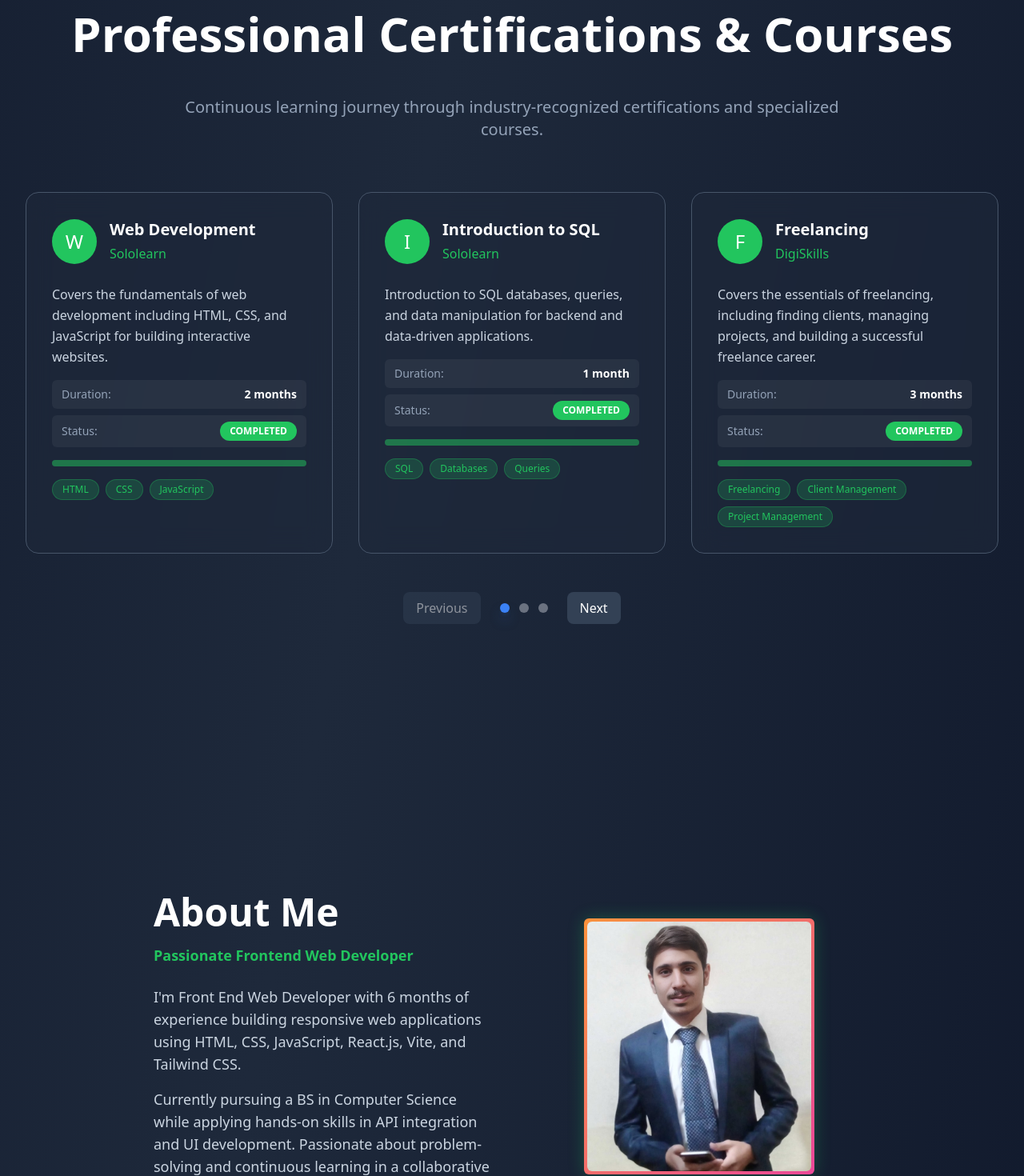
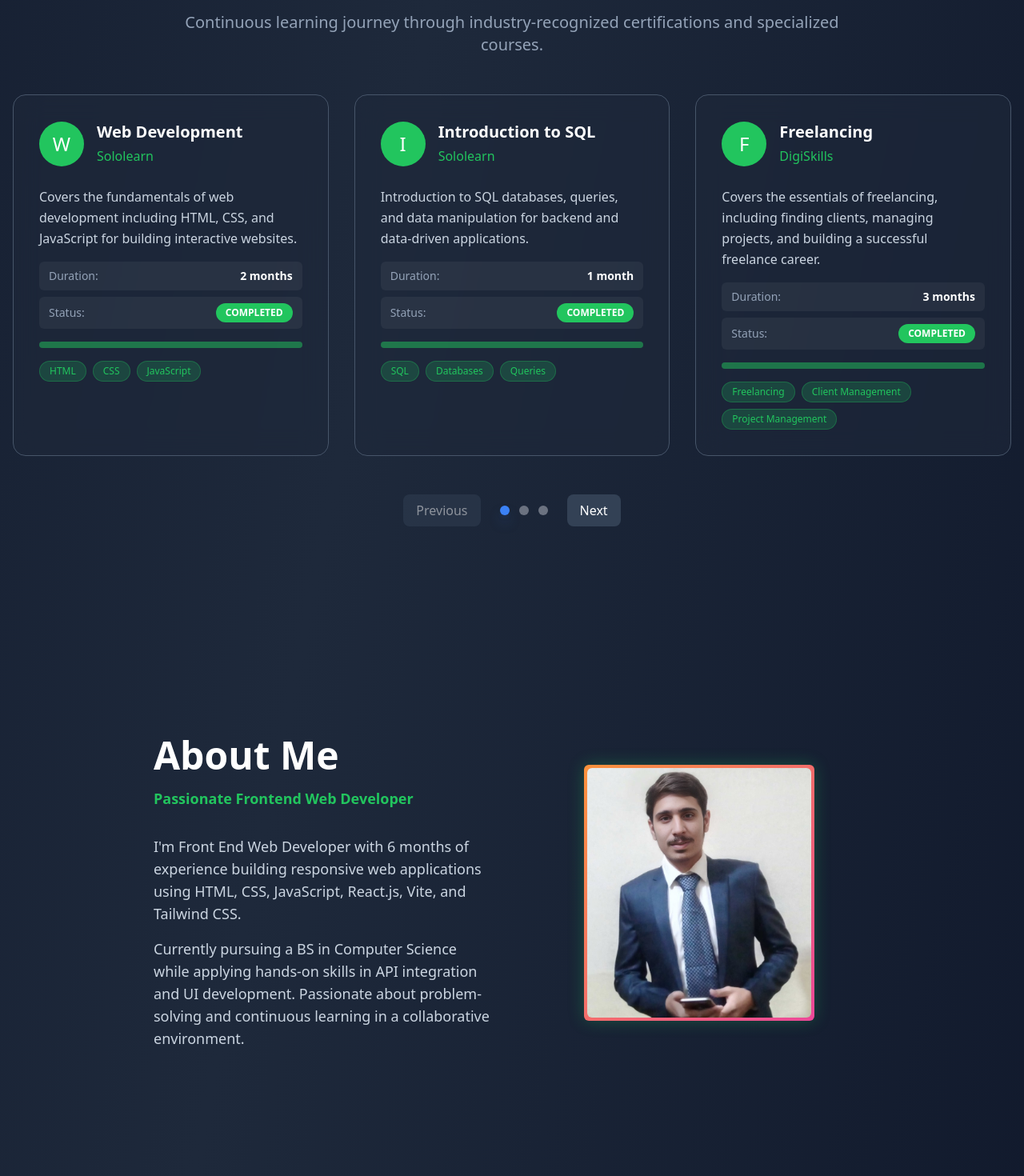
Before and after one commit to AdnanSaqib123/adnans-showcase, a React (Vite) app: page / in a window 1280 px wide. Shown: the part 3620-5090 px from the top of the page at 80% size. Built offline with nearby package versions, Linux system fonts and the light colour scheme.

Commit message:
modified design

```diff
--- a/src/assets/data.js
+++ b/src/assets/data.js
@@ -1,5 +1,6 @@
 import profile1 from './images/profile1.jpg';
-// import profile2 from './images/profile2.jpg'; // Add more as needed
+import school from './images/school.jpg';
+import university from './images/university.jpg';
 
 // This is the data for the projects section
 export const projects = [
@@ -135,3 +136,28 @@ export const coursesData = [
     skills: ['Spirituality', 'Islamic Studies']
   }
 ];
+
+// This is the data for the education section
+export const educationData = [
+  {
+    id: 1,
+    degree: 'BS in Computer Science',
+    institution: 'Virtual University of Pakistan',
+    year: 'Current 6th Semester',
+    image: school,
+  },
+  {
+    id: 2,
+    degree: 'FSC (Pre-Engineering)',
+    institution: 'Army Public School and College, Sialkot Cantt',
+    year: 'Completed in 2021',
+    image: school,
+  },
+  {
+    id: 3,
+    degree: 'Matric (Science)',
+    institution: 'Army Public School Gul Mohar, Malir Cantt, Karachi',
+    year: 'Completed in 2019',
+    image: university,
+  }
+];
--- a/src/components/Navbar.jsx
+++ b/src/components/Navbar.jsx
@@ -71,12 +71,12 @@ const Navbar = () => {
       {/* Hamburger button for mobile */}
       <button
         ref={buttonRef}
-        className="sm:hidden flex items-center px-3 py-2 rounded text-slate-300 border border-slate-600 focus:outline-none mb-2 hover:bg-slate-800/50 transition-all duration-200"
+        className="sm:hidden flex items-center px-3 py-2 rounded text-slate-300 border border-slate-600 focus:outline-none mb-2 hover:bg-slate-800/50 transition-all duration-300"
         aria-label={menuOpen ? 'Close menu' : 'Open menu'}
         onClick={() => setMenuOpen(!menuOpen)}
       >
         <div className="relative w-6 h-6">
-          <div className={`absolute inset-0 transition-all duration-300 ${menuOpen ? 'rotate-180 opacity-0' : 'rotate-0 opacity-100'}`}>
+          <div className={`absolute inset-0 transition-all duration-300 ${menuOpen ? 'rotate-360 opacity-0' : 'rotate-0 opacity-100'}`}>
             <List size={24} />
           </div>
           <div className={`absolute inset-0 transition-all duration-300 ${menuOpen ? 'rotate-0 opacity-100' : 'rotate-180 opacity-0'}`}>
@@ -118,7 +118,7 @@ const Navbar = () => {
               className={`text-slate-300 font-medium transition-all duration-300 cursor-pointer bg-none outline-none text-lg px-2 py-2 text-left hover:text-green-500 focus:text-green-500 hover:bg-slate-700/50 rounded-lg transform transition-transform relative group ${menuOpen ? 'translate-x-0 opacity-100' : 'translate-x-4 opacity-0'
                 }`}
               style={{
-                transitionDelay: menuOpen ? `${index * 50}ms` : '0ms'
+                transitionDelay: menuOpen ? `${index * 100}ms` : '0ms'
               }}
             >
               {item.label}
--- a/src/pages/About.jsx
+++ b/src/pages/About.jsx
@@ -3,12 +3,12 @@ import profile2 from '../assets/images/profile2.jpg';
 
 const About = () => {
   return (
-    <section id="about" className="min-h-screen flex flex-col items-center justify-center px-4 sm:px-8 py-10 sm:py-24 bg-transparent">
+    <section id="about" className="min-h-screen flex flex-col items-center justify-center px-4 bg-transparent">
       <div className="w-full max-w-4xl grid grid-cols-1 md:grid-cols-2 gap-10 items-center">
         {/* Content Section */}
         <div className="flex flex-col gap-4 order-1">
           <h2 className="text-4xl md:text-5xl font-bold text-white text-center md:text-left">About Me</h2>
-          <p className="text-green-500 text-lg font-semibold mb-2 text-center md:text-left">Passionate Frontend Web Developer</p>
+          <p className="text-green-500 text-lg font-semibold mb-4 text-center md:text-left">Passionate Frontend Web Developer</p>
           <p className="text-slate-300 text-base md:text-lg leading-relaxed">
             I'm Front End Web Developer with 6 months of experience building responsive
             web applications using HTML, CSS, JavaScript, React.js, Vite, and Tailwind
--- a/src/pages/Contact.jsx
+++ b/src/pages/Contact.jsx
@@ -5,7 +5,7 @@ const Contact = () => {
   const [status, setStatus] = useState(null);
 
   return (
-    <section id="contact" className="min-h-screen flex flex-col items-center justify-center px-4 sm:px-8 py-10 sm:py-24">
+    <section id="contact" className="min-h-screen flex flex-col items-center justify-center px-4 pb-10">
       <h2 className="text-4xl md:text-6xl font-bold text-white mb-12 text-center">Get In Touch</h2>
       <div className="w-full max-w-4xl grid grid-cols-1 md:grid-cols-2 gap-10 items-start">
         {/* Contact Info */}
--- a/src/pages/Courses.jsx
+++ b/src/pages/Courses.jsx
@@ -39,9 +39,9 @@ const Courses = () => {
   };
 
   return (
-    <section id="courses" className="min-h-screen flex flex-col items-center justify-center px-4 sm:px-8 py-10 sm:py-24">
-      <h2 className="text-2xl sm:text-4xl md:text-6xl font-bold text-white mb-12 text-center">Professional Certifications & Courses</h2>
-      <p className="text-slate-400 text-md sm:text-xl text-center mb-16 max-w-4xl">Continuous learning journey through industry-recognized certifications and specialized courses.</p>
+    <section id="courses" className="min-h-screen flex flex-col items-center justify-center px-4">
+      <h2 className="text-2xl sm:text-4xl md:text-6xl font-bold text-white mb-3 text-center">Professional Certifications & Courses</h2>
+      <p className="text-slate-400 text-md sm:text-xl text-center mb-12 max-w-4xl">Continuous learning journey through industry-recognized certifications and specialized courses.</p>
       <div className="grid grid-cols-1 md:grid-cols-2 lg:grid-cols-3 gap-8 max-w-7xl w-full mb-12">
         {getCurrentCourses().map((course) => (
           <div
--- a/src/pages/Education.jsx
+++ b/src/pages/Education.jsx
@@ -1,29 +1,5 @@
 import React from 'react';
-import profile1 from '../assets/images/profile1.jpg';
-
-const educationData = [
-  {
-    id: 1,
-    degree: 'BS in Computer Science',
-    institution: 'Virtual University of Pakistan',
-    year: 'Current 6th Semester',
-    image: profile1,
-  },
-  {
-    id: 2,
-    degree: 'FSC (Pre-Engineering)',
-    institution: 'Army Public School and College, Sialkot Cantt',
-    year: 'Completed in 2021',
-    image: profile1,
-  },
-  {
-    id: 3,
-    degree: 'Matric (Science)',
-    institution: 'Army Public School Gul Mohar, Malir Cantt, Karachi',
-    year: 'Completed in 2019',
-    image: profile1,
-  }
-];
+import { educationData } from '../assets/data.js';
 
 const Education = () => {
   return (
```
Also changed, not shown: src/assets/images/school.jpg (added), src/assets/images/university.jpg (added).
